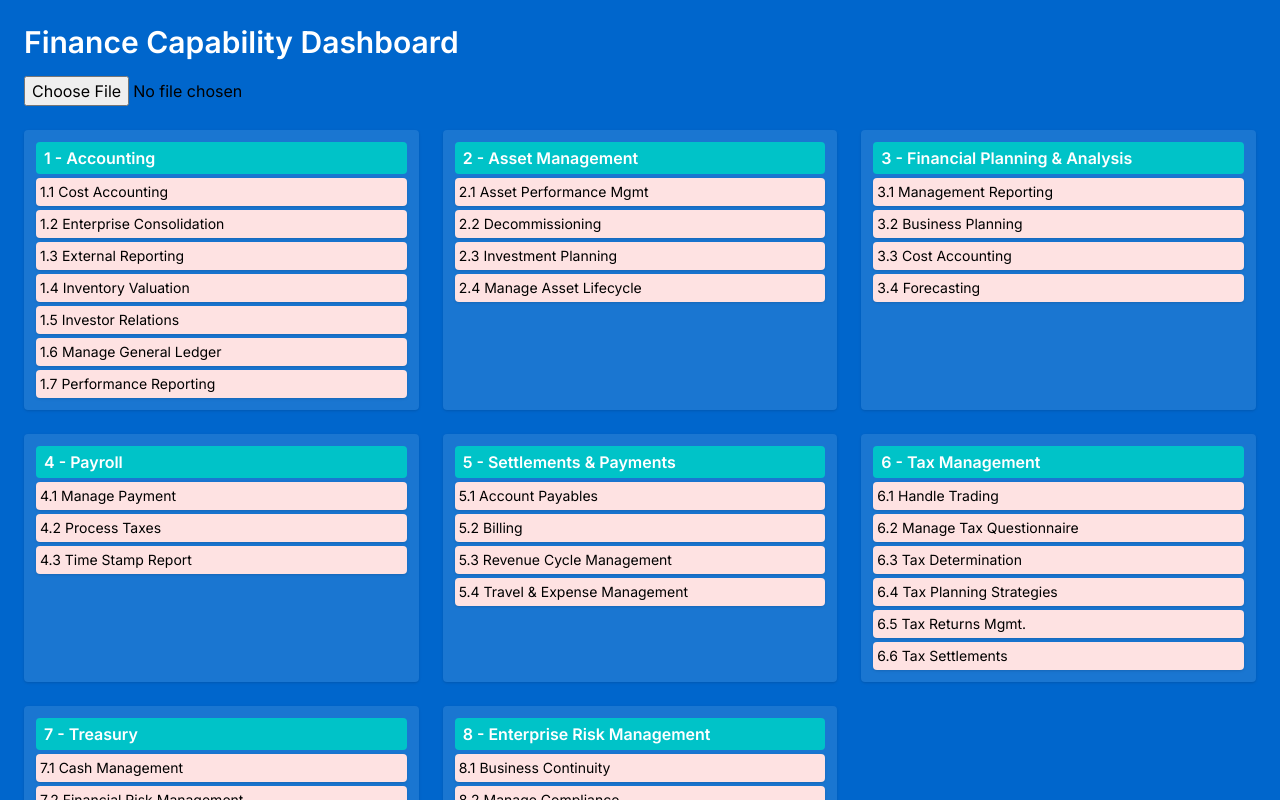
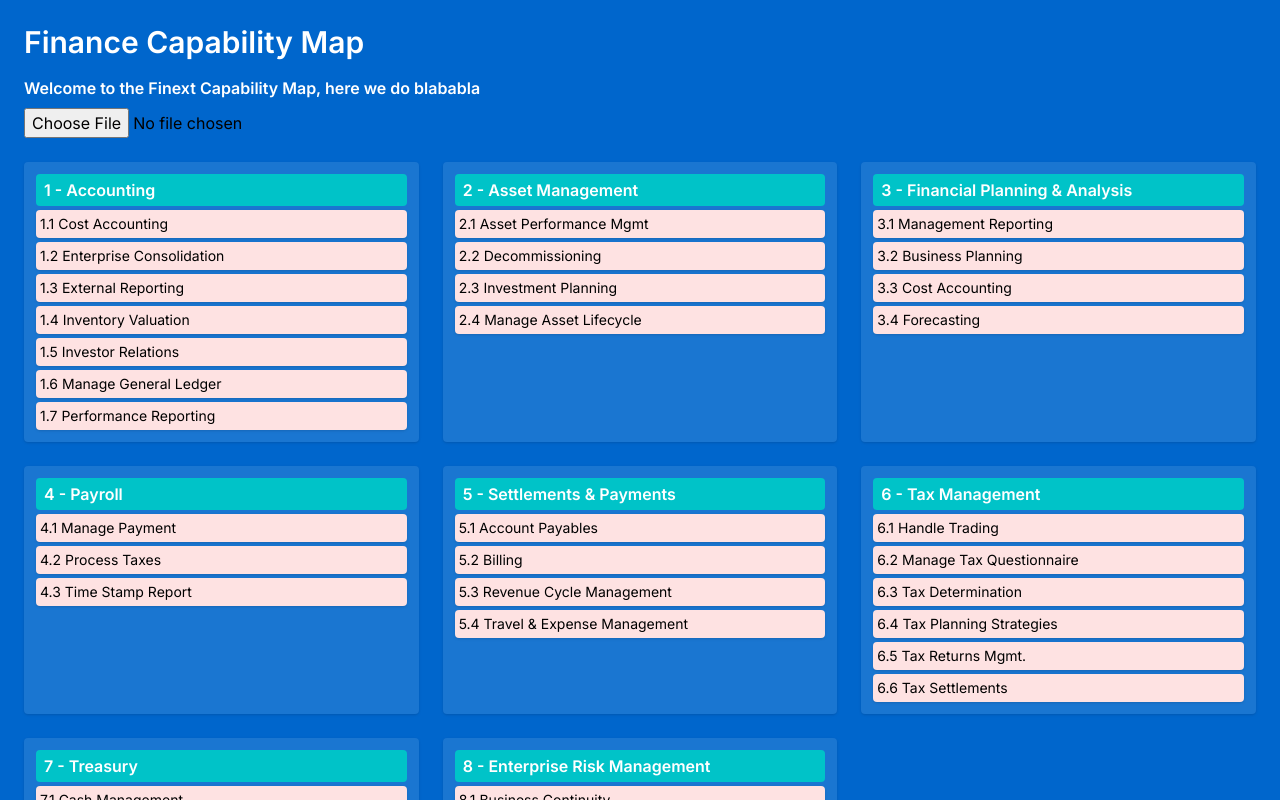
Before and after one commit to Pluuf/Finext, a React (Create React App) app: page / in a window 1280 px wide. Shown: the top 800 px of the page. Built offline with nearby package versions, Linux system fonts and the light colour scheme.

Commit message:
Update App.jsx

```diff
--- a/src/App.jsx
+++ b/src/App.jsx
@@ -108,7 +108,8 @@ export default function App() {
 
   return (
     <div className="p-6 min-h-screen" style={{ backgroundColor: "#0066CC", fontFamily: "Inter, sans-serif", color: "white" }}>
-      <h1 className="text-3xl font-bold mb-4">Finance Capability Dashboard</h1>
+      <h1 className="text-3xl font-bold mb-4">Finance Capability Map</h1>
+          <h2 className="font-semibold text-white mb-2">Welcome to the Finext Capability Map, here we do blababla</h2>
       <input type="file" accept=".csv" onChange={handleFileUpload} className="mb-6 text-black" />
 
       <div className="grid grid-cols-3 gap-6">
```
